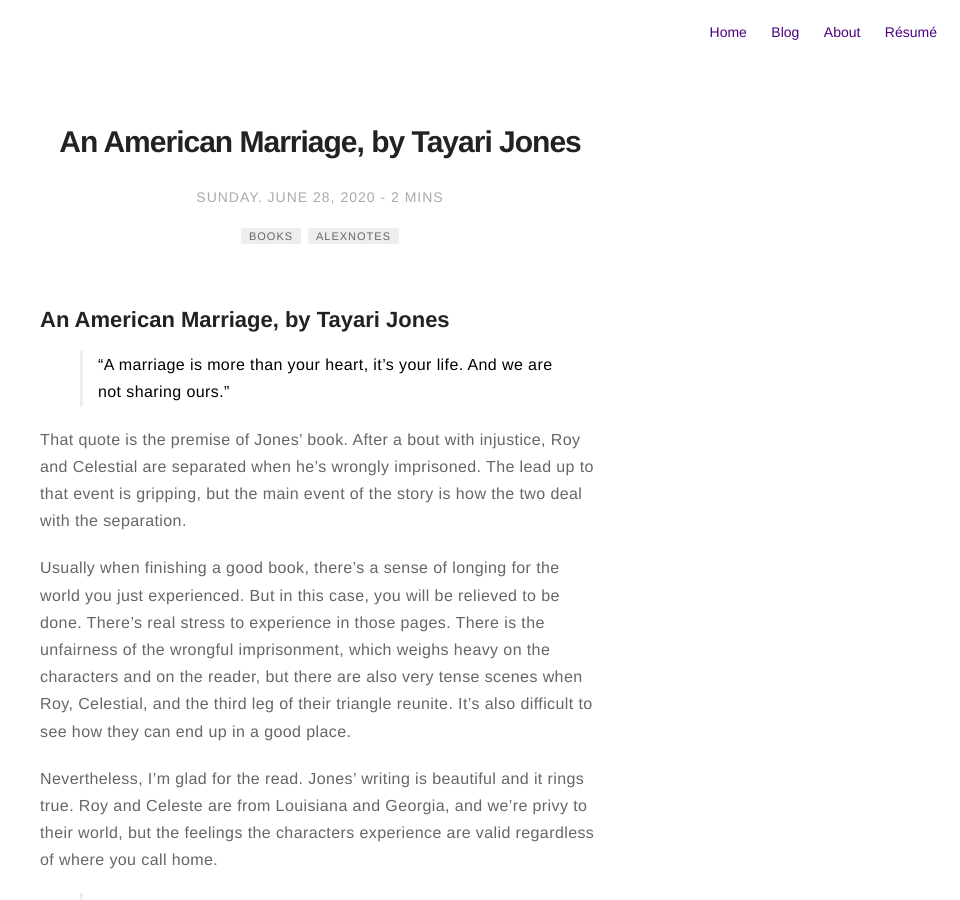
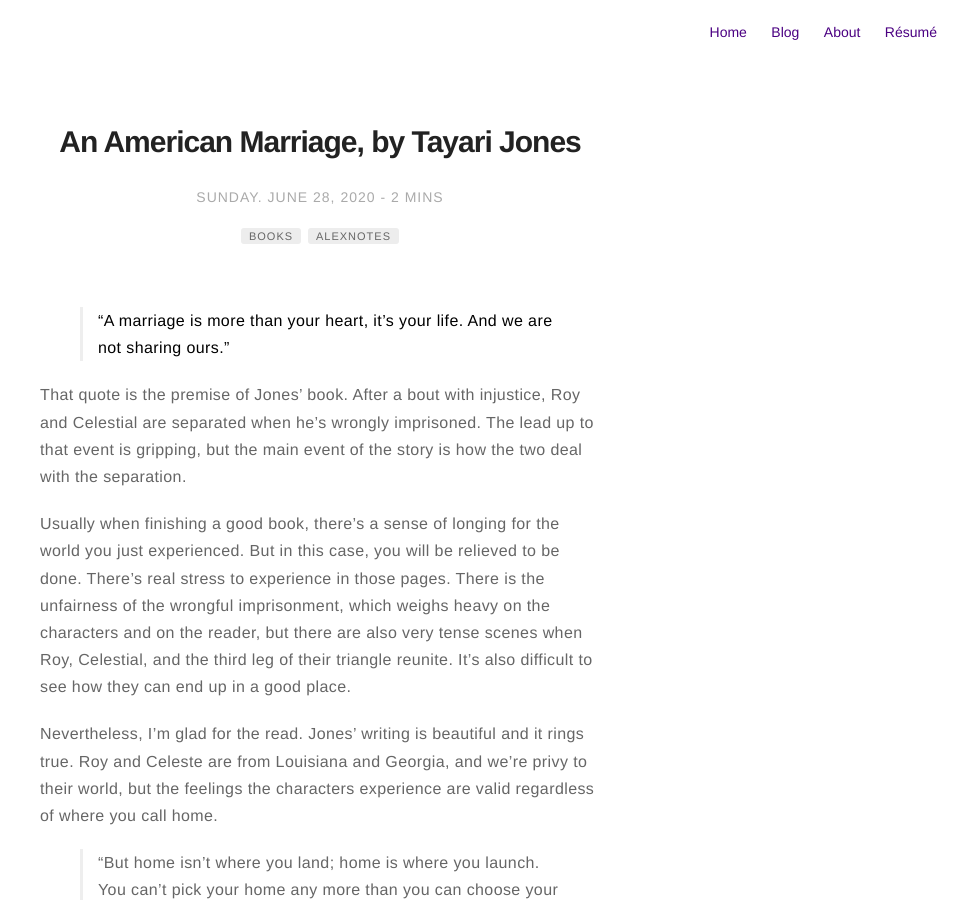
Before and after one commit to alexkhantreras/alexkhantreras.github.io, a Jekyll site: the page built from _posts/2020-06-28-an-american-marriage.md, in a window 1280 px wide and 900 px high. Shown: the whole window, without its empty margins (320-1280 px from the left). Built offline with Jekyll 4.4.1, drawn with Linux system fonts in a browser that asks for light colours; comment, search, counter and statistics services are not loaded.

Commit message:
Remove redundant title

```diff
--- a/_posts/2020-06-28-an-american-marriage.md
+++ b/_posts/2020-06-28-an-american-marriage.md
@@ -12,8 +12,6 @@ author: alejandrocontreras
 description: What I thought of An American Marriage, by Tayari Jones
 
 ---
-
-## An American Marriage, by Tayari Jones
 
 > **“A marriage is more than your heart, it's your life. And we are not
   sharing ours.”**
```
